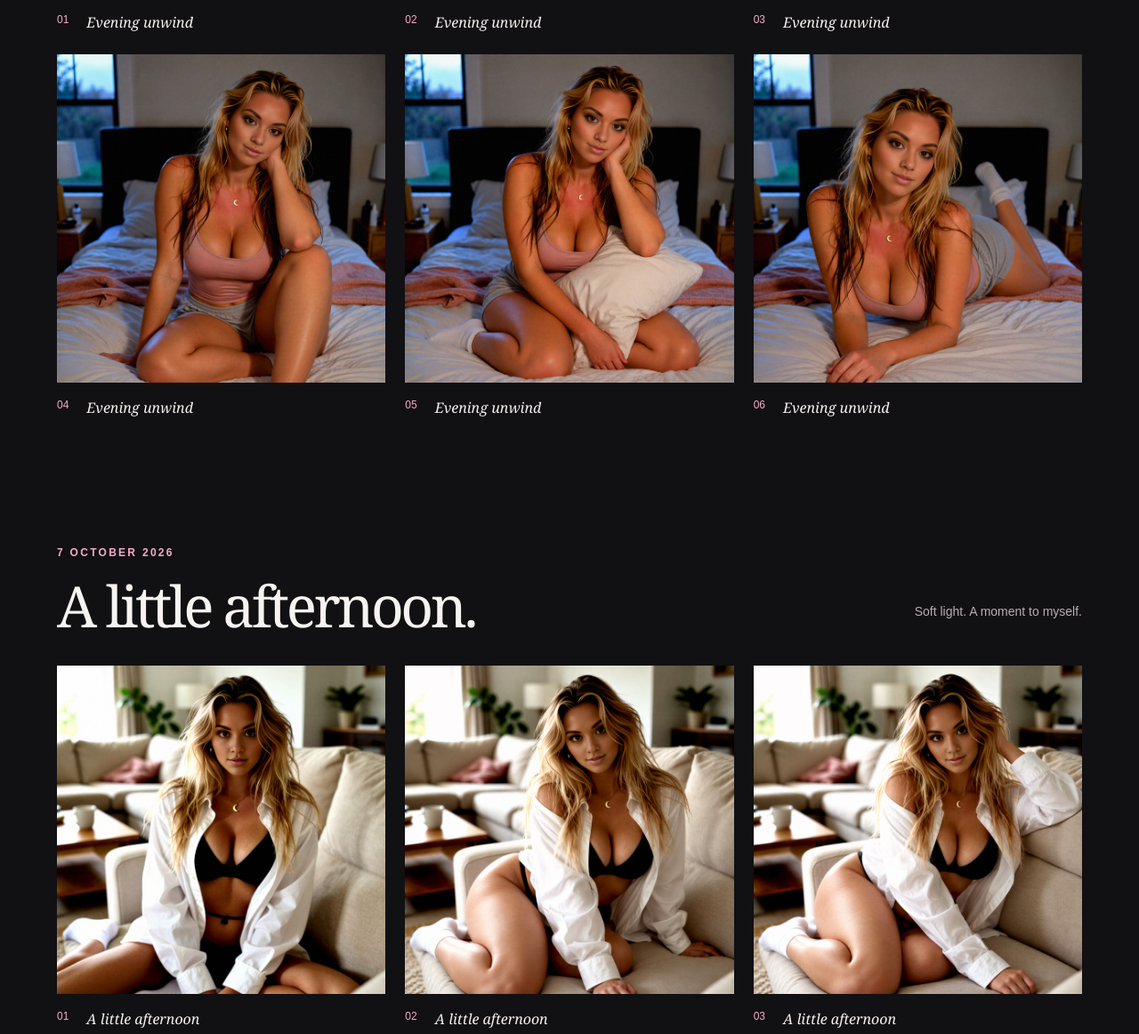
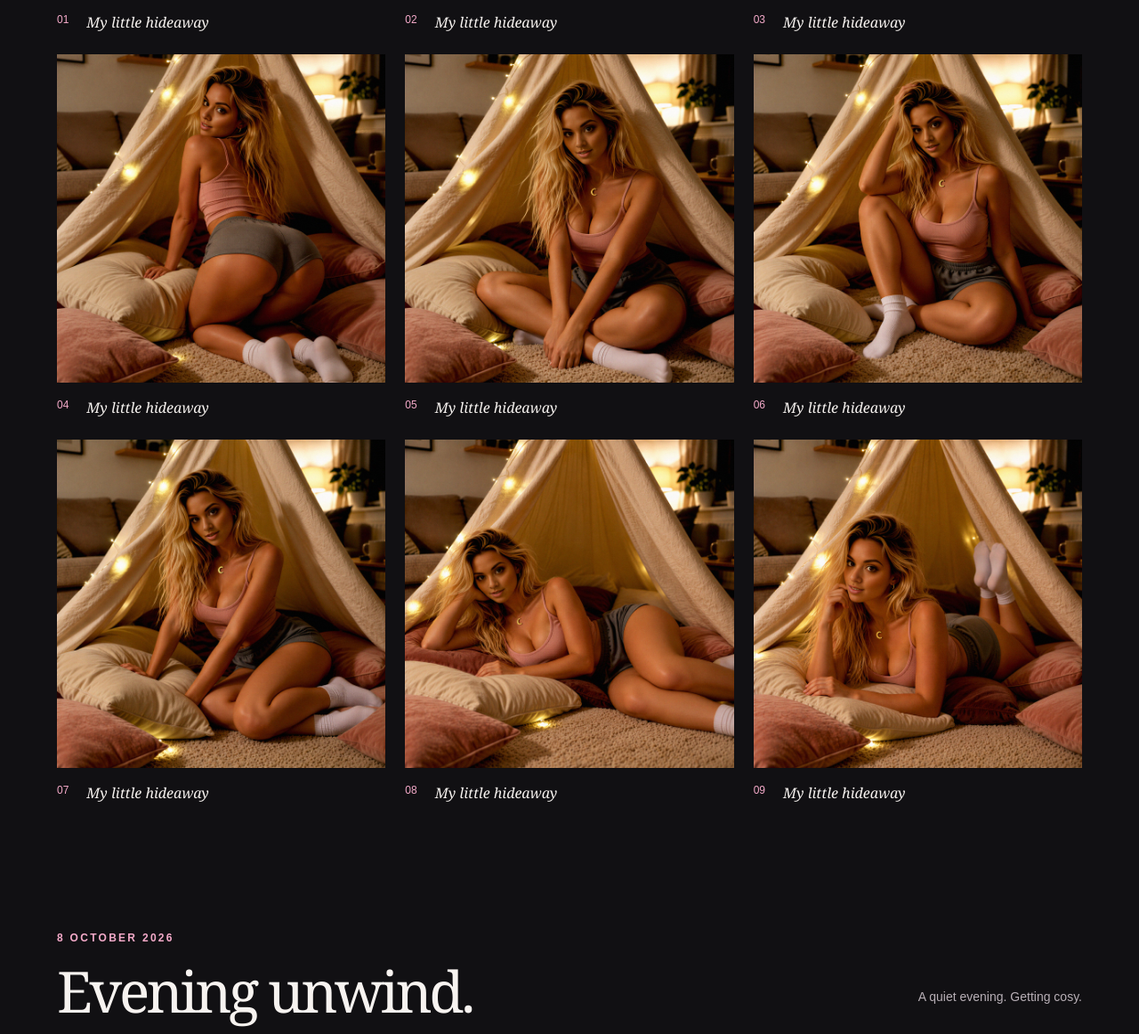
Before and after one commit to NikkiMoonXO/nikkimoonxo.github.io, a plain HTML site: page latest.html in a window 1280 px wide. Shown: the part 978-2140 px from the top of the page at 89% size. Drawn offline with Linux system fonts and the light colour scheme.

Commit message:
Add files via upload

```diff
--- a/latest.html
+++ b/latest.html
@@ -13,6 +13,15 @@
 <header><a class="brand" href="index.html">NIKKI MOON <span>☾</span></a><nav aria-label="Main navigation"><a href="index.html">Home</a><a href="latest.html" aria-current="page">Gallery</a><a href="index.html#about">About</a><a href="index.html#exclusive">Exclusive <small>18+</small></a></nav></header>
 <main id="main">
 <div class="latest-intro"><p class="eyebrow">FRESH FROM MY CAMERA ROLL</p><h1>My <em>gallery.</em></h1><p>The photos I’m sharing on Instagram, all together in my little corner of the internet.</p><a class="button" href="https://www.instagram.com/nikki.moon.xo/" target="_blank" rel="noopener noreferrer">Follow along on Instagram ↗</a></div>
+<section class="gallery-section" aria-labelledby="collection-oct9"><div class="section-heading"><div><p class="eyebrow"><time datetime="2026-10-09">9 OCTOBER 2026</time></p><h2 id="collection-oct9">My little hideaway.</h2></div><p>Fairy lights. Cushions. Friday night in.</p></div><div class="gallery latest-gallery"><button class="photo" data-image="gallery-2026-10-09-01.jpg" aria-label="View 9 October photo 1 of 9"><img src="gallery-2026-10-09-01.jpg" loading="lazy" width="1600" height="1600" alt="Nikki relaxing among cushions in a cosy blanket den with fairy lights, photo 1"><span>01 <i>My little hideaway</i></span></button>
+<button class="photo" data-image="gallery-2026-10-09-02.jpg" aria-label="View 9 October photo 2 of 9"><img src="gallery-2026-10-09-02.jpg" loading="lazy" width="1600" height="1600" alt="Nikki relaxing among cushions in a cosy blanket den with fairy lights, photo 2"><span>02 <i>My little hideaway</i></span></button>
+<button class="photo" data-image="gallery-2026-10-09-03.jpg" aria-label="View 9 October photo 3 of 9"><img src="gallery-2026-10-09-03.jpg" loading="lazy" width="1600" height="1600" alt="Nikki relaxing among cushions in a cosy blanket den with fairy lights, photo 3"><span>03 <i>My little hideaway</i></span></button>
+<button class="photo" data-image="gallery-2026-10-09-04.jpg" aria-label="View 9 October photo 4 of 9"><img src="gallery-2026-10-09-04.jpg" loading="lazy" width="1600" height="1600" alt="Nikki relaxing among cushions in a cosy blanket den with fairy lights, photo 4"><span>04 <i>My little hideaway</i></span></button>
+<button class="photo" data-image="gallery-2026-10-09-05.jpg" aria-label="View 9 October photo 5 of 9"><img src="gallery-2026-10-09-05.jpg" loading="lazy" width="1600" height="1600" alt="Nikki relaxing among cushions in a cosy blanket den with fairy lights, photo 5"><span>05 <i>My little hideaway</i></span></button>
+<button class="photo" data-image="gallery-2026-10-09-06.jpg" aria-label="View 9 October photo 6 of 9"><img src="gallery-2026-10-09-06.jpg" loading="lazy" width="1600" height="1600" alt="Nikki relaxing among cushions in a cosy blanket den with fairy lights, photo 6"><span>06 <i>My little hideaway</i></span></button>
+<button class="photo" data-image="gallery-2026-10-09-07.jpg" aria-label="View 9 October photo 7 of 9"><img src="gallery-2026-10-09-07.jpg" loading="lazy" width="1600" height="1600" alt="Nikki relaxing among cushions in a cosy blanket den with fairy lights, photo 7"><span>07 <i>My little hideaway</i></span></button>
+<button class="photo" data-image="gallery-2026-10-09-08.jpg" aria-label="View 9 October photo 8 of 9"><img src="gallery-2026-10-09-08.jpg" loading="lazy" width="1600" height="1600" alt="Nikki relaxing among cushions in a cosy blanket den with fairy lights, photo 8"><span>08 <i>My little hideaway</i></span></button>
+<button class="photo" data-image="gallery-2026-10-09-09.jpg" aria-label="View 9 October photo 9 of 9"><img src="gallery-2026-10-09-09.jpg" loading="lazy" width="1600" height="1600" alt="Nikki relaxing among cushions in a cosy blanket den with fairy lights, photo 9"><span>09 <i>My little hideaway</i></span></button></div></section>
 <section class="gallery-section" aria-labelledby="collection-oct8"><div class="section-heading"><div><p class="eyebrow"><time datetime="2026-10-08">8 OCTOBER 2026</time></p><h2 id="collection-oct8">Evening unwind.</h2></div><p>A quiet evening. Getting cosy.</p></div><div class="gallery latest-gallery"><button class="photo" data-image="gallery-2026-10-08-01.jpg" aria-label="View 8 October photo 1 of 6"><img src="gallery-2026-10-08-01.jpg" loading="lazy" width="1600" height="1600" alt="Nikki relaxing on her bed in a pink vest and grey shorts, photo 1"><span>01 <i>Evening unwind</i></span></button>
 <button class="photo" data-image="gallery-2026-10-08-02.jpg" aria-label="View 8 October photo 2 of 6"><img src="gallery-2026-10-08-02.jpg" loading="lazy" width="1600" height="1600" alt="Nikki relaxing on her bed in a pink vest and grey shorts, photo 2"><span>02 <i>Evening unwind</i></span></button>
 <button class="photo" data-image="gallery-2026-10-08-03.jpg" aria-label="View 8 October photo 3 of 6"><img src="gallery-2026-10-08-03.jpg" loading="lazy" width="1600" height="1600" alt="Nikki relaxing on her bed in a pink vest and grey shorts, photo 3"><span>03 <i>Evening unwind</i></span></button>
```
Also changed, not shown: gallery-2026-10-09-01.jpg (added), gallery-2026-10-09-02.jpg (added), gallery-2026-10-09-03.jpg (added), gallery-2026-10-09-04.jpg (added), gallery-2026-10-09-05.jpg (added), gallery-2026-10-09-06.jpg (added), gallery-2026-10-09-07.jpg (added), gallery-2026-10-09-08.jpg (added), gallery-2026-10-09-09.jpg (added).
